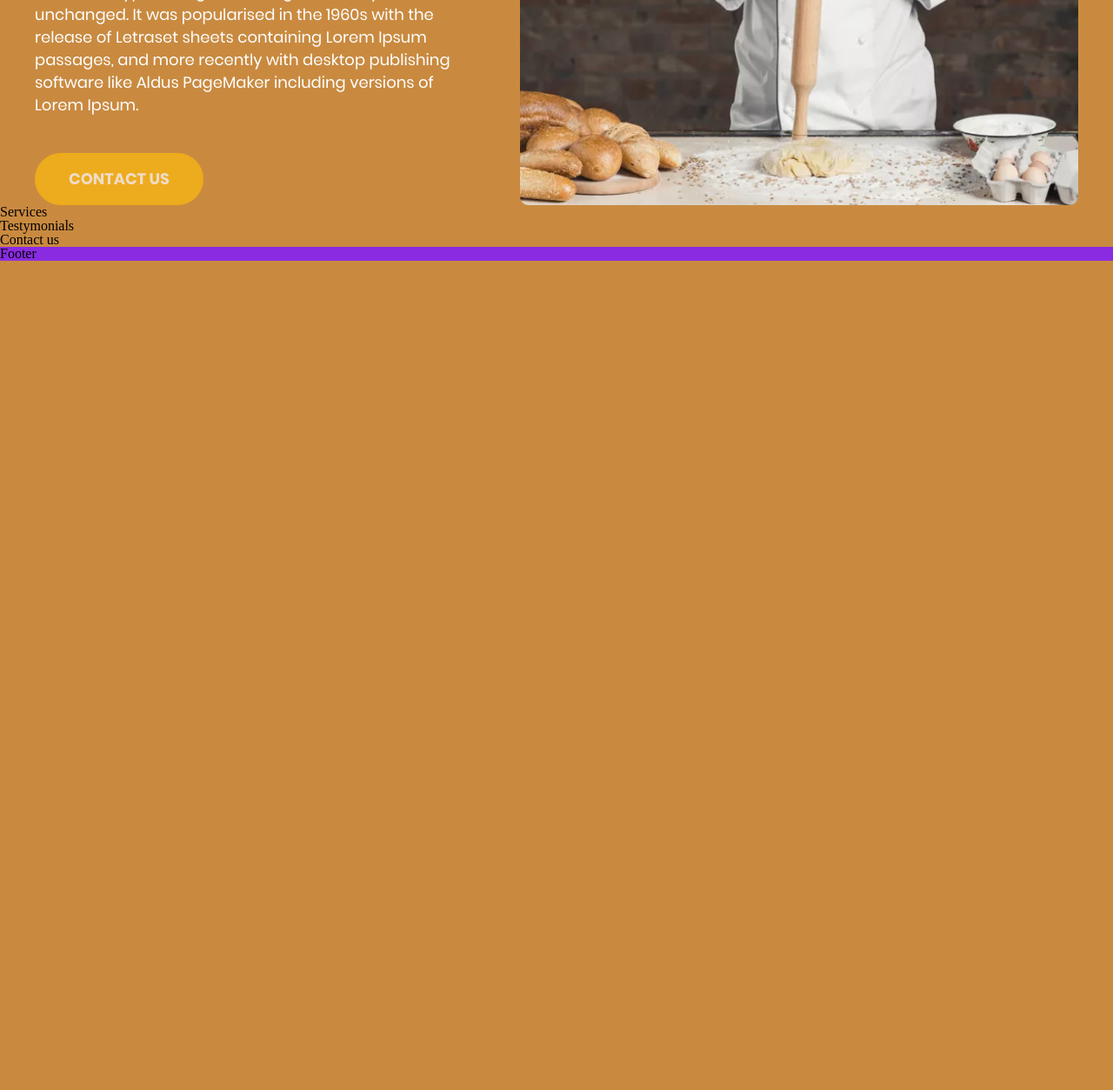
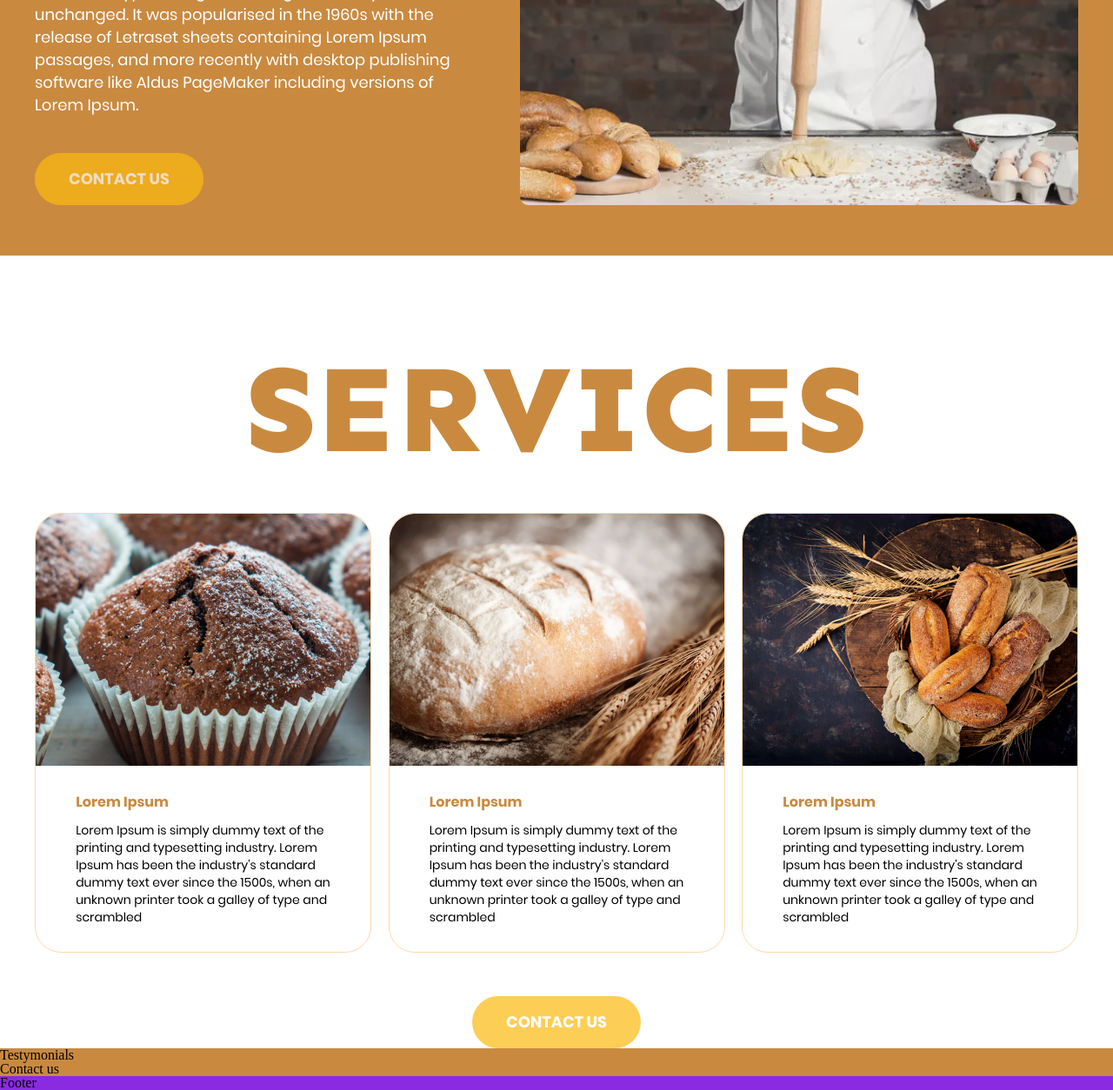
Before and after one commit to Sosa-chamberlain/Bakery, a website built with Parcel: page src/index.html in a window 1280 px wide. Shown: the part 2254-3508 px from the top of the page at 87% size. Before the commit the page ends 2554 px from the top, so only its background shows below. Built offline with nearby package versions, Linux system fonts and the light colour scheme; a web font is replaced by a local one.

Commit message:
Секция services

```diff
--- a/src/index.html
+++ b/src/index.html
@@ -15,6 +15,7 @@
     <link rel="stylesheet" href="./styles/tasty-pastries.scss" />
     <link rel="stylesheet" href="./styles/how-we-work.scss" />
     <link rel="stylesheet" href="./styles/about-us.scss" />
+    <link rel="stylesheet" href="./styles/services.scss" />
     <link rel="stylesheet" href="./styles/typography.scss" />
     <link rel="stylesheet" href="./styles/button.scss" />
     <link rel="stylesheet" href="./styles/footer.scss" />
@@ -87,13 +88,57 @@
                 sheets containing Lorem Ipsum<br> passages, and more recently with desktop publishing<br> software like
                 Aldus PageMaker including versions of<br> Lorem Ipsum.</p>
 
-                <button class="button">CONTACT US</button>
+            <button class="button">CONTACT US</button>
         </div>
 
         <img class="about-us__img" src="./img/Coker.png" alt="about-us-img">
     </section>
 
-    <section>Services</section>
+    <section class="services">
+
+        <div class="services__content grid">
+            <!--костыль лютый (искал другое решение как изменить бэкграунд на белый, но увы)-->
+
+            <h1 class="services__title title-primary title-primary--inverse">Services</h1>
+
+            <ul class="services__list">
+                <li class="services__card">
+                    <div class="services__content-container content-container">
+                        <img src="./img/services-img-1.png" alt="services-img-1">
+                        <div class="content-container__text">
+                        <h2 class="title-secondary title-secondary--inverse">Lorem Ipsum</h2>
+                        <p class="description description--small description--inverse">Lorem Ipsum is simply dummy text of the<br> printing and
+                            typesetting industry. Lorem<br> Ipsum has been the industry's standard<br> dummy text ever since the
+                            1500s, when an<br> unknown printer took a galley of type and<br> scrambled</p>
+                        </div>
+                    </div>
+                </li>
+                <li class="services__card">
+                    <div class="services__content-container content-container">
+                        <img src="./img/services-img-2.png" alt="services-img-1">
+                        <div class="content-container__text">
+                        <h2 class="title-secondary title-secondary--inverse">Lorem Ipsum</h2>
+                        <p class="description description--small description--inverse">Lorem Ipsum is simply dummy text of the<br> printing and
+                            typesetting industry. Lorem<br> Ipsum has been the industry's standard<br> dummy text ever since the
+                            1500s, when an<br> unknown printer took a galley of type and<br> scrambled</p>
+                        </div>
+                    </div>
+                </li>
+                <li class="services__card">
+                    <div class="services__content-container content-container">
+                        <img src="./img/services-img-3.png" alt="services-img-1">
+                        <div class="content-container__text">
+                        <h2 class="title-secondary title-secondary--inverse">Lorem Ipsum</h2>
+                        <p class="description description--small description--inverse">Lorem Ipsum is simply dummy text of the<br> printing and
+                            typesetting industry. Lorem<br> Ipsum has been the industry's standard<br> dummy text ever since the
+                            1500s, when an<br> unknown printer took a galley of type and<br> scrambled</p>
+                        </div>
+                    </div>
+                </li>
+            </ul>
+            <button class="services__button button button--center">CONTACT US</button>
+        </div>
+    </section>
 
     <section>Testymonials</section>
 
--- a/src/styles/about-us.scss
+++ b/src/styles/about-us.scss
@@ -1,5 +1,6 @@
 .about-us {
     padding-top: 100px;
+    padding-bottom: 58px;
     display: flex;
     flex-direction: row;
     justify-content: space-between;
--- a/src/styles/global.scss
+++ b/src/styles/global.scss
@@ -1,7 +1,6 @@
 html,
 body {
   background-color: #C98A40;
-
 
   @font-face {
     font-family: Poppins-regular;
--- /dev/null
+++ b/src/styles/services.scss
@@ -0,0 +1,35 @@
+.services {
+    background-color: white;
+    padding-top: 108px;
+
+    &__title {
+        text-align: center;
+        padding-bottom: 50px;
+    }
+
+    &__list {
+        display: flex;
+        flex-direction: row;
+        justify-content: space-between;
+        padding-bottom: 50px;
+    }
+}
+
+.content-container {
+    width: 385px;
+    height: 504px;
+    border-radius: 30px;
+    border: 1px solid #FFD8AB;
+    display: flex;
+    flex-direction: column;
+    justify-content: space-between;
+
+    &__text {
+        margin: 0 auto;
+        display: flex;
+        flex-direction: column;
+        gap: 10px;
+        padding-top: 30px;
+        padding-bottom: 30px;
+    }
+}
--- a/src/styles/typography.scss
+++ b/src/styles/typography.scss
@@ -23,6 +23,10 @@
     font-style: normal;
     font-weight: 900;
     line-height: 24px;
+
+    &--inverse {
+        color: #C98A40;
+    }
 }
 
 .description {
@@ -41,6 +45,6 @@
     }
 
     &--inverse {
-        color: #C98A40;
+        color: black;
     }
 }
```
Also changed, not shown: src/img/services-img-1.png (added), src/img/services-img-2.png (added), src/img/services-img-3.png (added), src/styles/grid.scss (line endings or trailing spaces).
